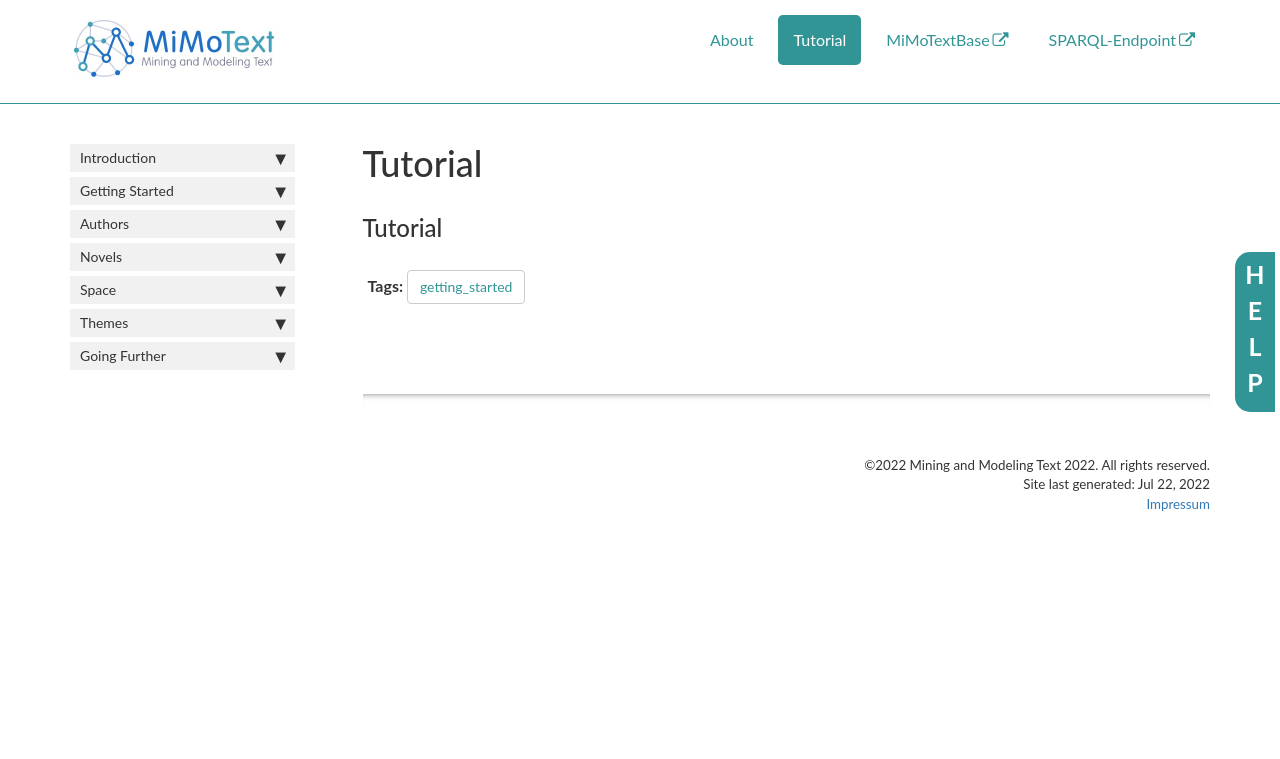
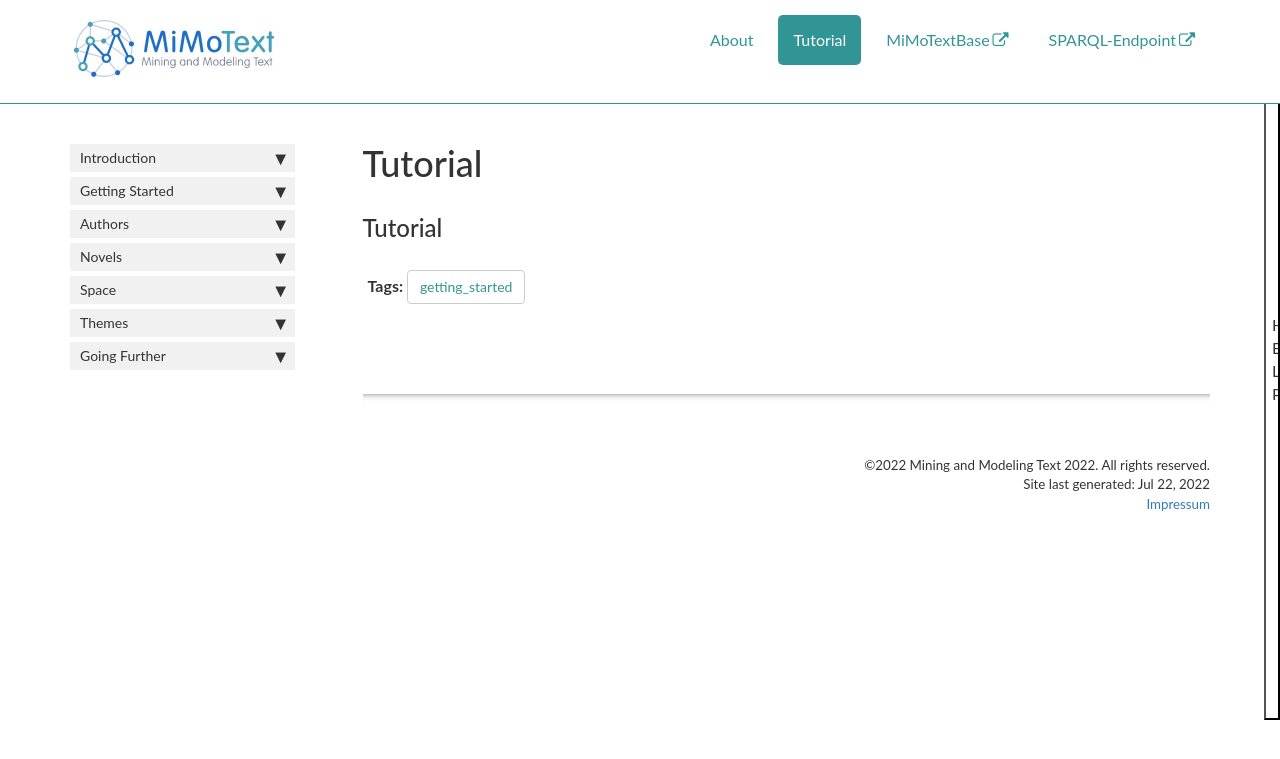
Before and after one commit to MiMoText/MiMoTextBase_Tutorial, a Jekyll site: the page built from pages/tutorial/tutorial_index.md, in a window 1280 px wide. Shown: the top 759 px of the page. Built offline with Jekyll 4.4.1, drawn with Linux system fonts in a browser that asks for light colours; comment, search, counter and statistics services are not loaded.

Commit message:
changes in help desk

```diff
--- a/_includes/head.html
+++ b/_includes/head.html
@@ -24,8 +24,9 @@
 
 <!-- Latest compiled and minified JavaScript -->
 <script src="https://maxcdn.bootstrapcdn.com/bootstrap/3.3.7/js/bootstrap.min.js" integrity="sha384-Tc5IQib027qvyjSMfHjOMaLkfuWVxZxUPnCJA7l2mCWNIpG9mGCD8wGNIcPD7Txa" crossorigin="anonymous"></script>
-<!-- Anchor.js -->
+<!-- Anchor.js
 <script src="https://cdnjs.cloudflare.com/ajax/libs/anchor-js/4.2.0/anchor.min.js"></script>
+-->
 <script src="{{ "js/toc.js" }}"></script>
 <script src="{{ "js/customscripts.js" }}"></script>
 
--- a/_includes/help.html
+++ b/_includes/help.html
@@ -6,18 +6,16 @@
 }
 
 #help-button{
- text-align: center;
- padding-top: 5px;
- font-size: 25px;
- font-weight: bolder;
- background: #319596;
- color: #ffffff;
- width: 40px;
- height: 160px;
- border-radius: 15px 0px 0px 15px;
- position: fixed;
- right:5px;
-
+    height: 80%;
+  width: 0;
+  position: fixed;
+  z-index: 1;
+  top: 0;
+  right: 0;
+  background-color: #ffffff;
+  background-color: #ffffff;
+  overflow-x: hidden;
+  transition: 0.5s;
 }
 
 .overlay {
@@ -74,7 +72,9 @@
 }
 </style>
 </head>
+
 <body>
+    <button style="cursor:pointer" onclick="openNav()" id="help-button">H<br/>E<br/>L<br/>P</button>
 
 <div id="myNav" class="overlay">
   <a href="javascript:void(0)" class="closebtn" onclick="closeNav()">&times;</a>
@@ -85,7 +85,7 @@
     <div class="panel panel-default">
         <div class="panel-heading">
             <h4 class="panel-title">
-                <a class="noCrossRef accordion-toggle" data-toggle="collapse" data-parent="#accordion" href="#collapseOne">Lorem ipsum dolor sit amet, consectetur adipiscing elit?</a>
+                <a class="noCrossRef accordion-toggle" data-toggle="collapse" data-parent="#accordion" href="#collapseOne">Lorem ipsum dolor sit amet, consectetur adipiscing elit? <p style="float: right">&#9660;</p></a>
             </h4>
         </div>
         <div id="collapseOne" class="panel-collapse collapse noCrossRef">
@@ -98,7 +98,7 @@
     <div class="panel panel-default">
         <div class="panel-heading">
             <h4 class="panel-title">
-                <a class="noCrossRef accordion-toggle" data-toggle="collapse" data-parent="#accordion" href="#collapseTwo">Curabitur eget leo at velit imperdiet varius. In eu ipsum vitae velit congue iaculis vitae at risus?</a>
+                <a class="noCrossRef accordion-toggle" data-toggle="collapse" data-parent="#accordion" href="#collapseTwo">Curabitur eget leo at velit imperdiet varius. In eu ipsum vitae velit congue iaculis vitae at risus? <p style="float: right">&#9660;</p></a>
             </h4>
         </div>
         <div id="collapseTwo" class="panel-collapse collapse noCrossRef">
@@ -111,7 +111,7 @@
     <div class="panel panel-default">
         <div class="panel-heading">
             <h4 class="panel-title">
-                <a class="noCrossRef accordion-toggle" data-toggle="collapse" data-parent="#accordion" href="#collapseThree">Aenean consequat lorem ut felis ullamcorper?</a>
+                <a class="noCrossRef accordion-toggle" data-toggle="collapse" data-parent="#accordion" href="#collapseThree">Aenean consequat lorem ut felis ullamcorper? <p style="float: right">&#9660;</p></a>
             </h4>
         </div>
         <div id="collapseThree" class="panel-collapse collapse noCrossRef">
@@ -124,7 +124,7 @@
     <div class="panel panel-default">
         <div class="panel-heading">
             <h4 class="panel-title">
-                <a class="noCrossRef accordion-toggle" data-toggle="collapse" data-parent="#accordion" href="#collapseFour">Lorem ipsum dolor sit amet, consectetur adipiscing elit?</a>
+                <a class="noCrossRef accordion-toggle" data-toggle="collapse" data-parent="#accordion" href="#collapseFour">Lorem ipsum dolor sit amet, consectetur adipiscing elit? <p style="float: right">&#9660;</p></a>
             </h4>
         </div>
         <div id="collapseFour" class="panel-collapse collapse">
@@ -137,7 +137,7 @@
     <div class="panel panel-default">
         <div class="panel-heading">
             <h4 class="panel-title">
-                <a class="noCrossRef accordion-toggle" data-toggle="collapse" data-parent="#accordion" href="#collapseFive">Curabitur eget leo at velit imperdiet varius. In eu ipsum vitae velit congue iaculis vitae at risus?</a>
+                <a class="noCrossRef accordion-toggle" data-toggle="collapse" data-parent="#accordion" href="#collapseFive">Curabitur eget leo at velit imperdiet varius. In eu ipsum vitae velit congue iaculis vitae at risus?<p style="float: right">&#9660;</p></a>
             </h4>
         </div>
         <div id="collapseFive" class="panel-collapse collapse">
@@ -150,7 +150,7 @@
     <div class="panel panel-default">
         <div class="panel-heading">
             <h4 class="panel-title">
-                <a class="noCrossRef accordion-toggle" data-toggle="collapse" data-parent="#accordion" href="#collapseSix">Aenean consequat lorem ut felis ullamcorper?</a>
+                <a class="noCrossRef accordion-toggle" data-toggle="collapse" data-parent="#accordion" href="#collapseSix">Aenean consequat lorem ut felis ullamcorper?<p style="float: right">&#9660;</p></a>
             </h4>
         </div>
         <div id="collapseSix" class="panel-collapse collapse">
@@ -163,7 +163,7 @@
     <div class="panel panel-default">
         <div class="panel-heading">
             <h4 class="panel-title">
-                <a class="noCrossRef accordion-toggle" data-toggle="collapse" data-parent="#accordion" href="#collapseSeven">Lorem ipsum dolor sit amet, consectetur adipiscing elit?</a>
+                <a class="noCrossRef accordion-toggle" data-toggle="collapse" data-parent="#accordion" href="#collapseSeven">Lorem ipsum dolor sit amet, consectetur adipiscing elit? <p style="float: right">&#9660;</p></a>
             </h4>
         </div>
         <div id="collapseSeven" class="panel-collapse collapse">
@@ -176,7 +176,7 @@
     <div class="panel panel-default">
         <div class="panel-heading">
             <h4 class="panel-title">
-                <a class="noCrossRef accordion-toggle" data-toggle="collapse" data-parent="#accordion" href="#collapseEight">Curabitur eget leo at velit imperdiet varius. In eu ipsum vitae velit congue iaculis vitae at risus?</a>
+                <a class="noCrossRef accordion-toggle" data-toggle="collapse" data-parent="#accordion" href="#collapseEight">Curabitur eget leo at velit imperdiet varius. In eu ipsum vitae velit congue iaculis vitae at risus?<p style="float: right">&#9660;</p></a>
             </h4>
         </div>
         <div id="collapseEight" class="panel-collapse collapse">
@@ -189,7 +189,7 @@
     <div class="panel panel-default">
         <div class="panel-heading">
             <h4 class="panel-title">
-                <a class="noCrossRef accordion-toggle" data-toggle="collapse" data-parent="#accordion" href="#collapseNine">Aenean consequat lorem ut felis ullamcorper?</a>
+                <a class="noCrossRef accordion-toggle" data-toggle="collapse" data-parent="#accordion" href="#collapseNine">Aenean consequat lorem ut felis ullamcorper?<p style="float: right">&#9660;</p></a>
             </h4>
         </div>
         <div id="collapseNine" class="panel-collapse collapse">
@@ -208,7 +208,7 @@
 
 
 
-<span style="cursor:pointer" onclick="openNav()" id="help-button">H<br/>E<br/>L<br/>P</span>
+
 
 <script>
 function openNav() {
```
